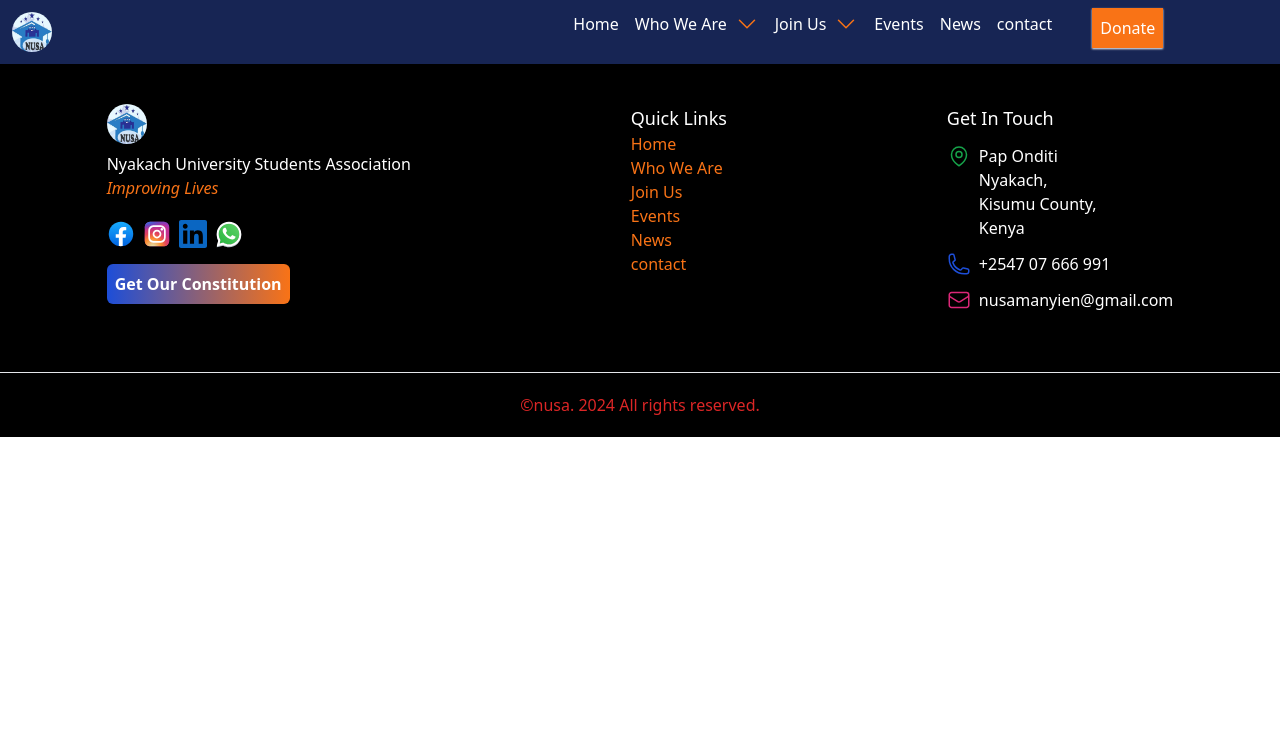
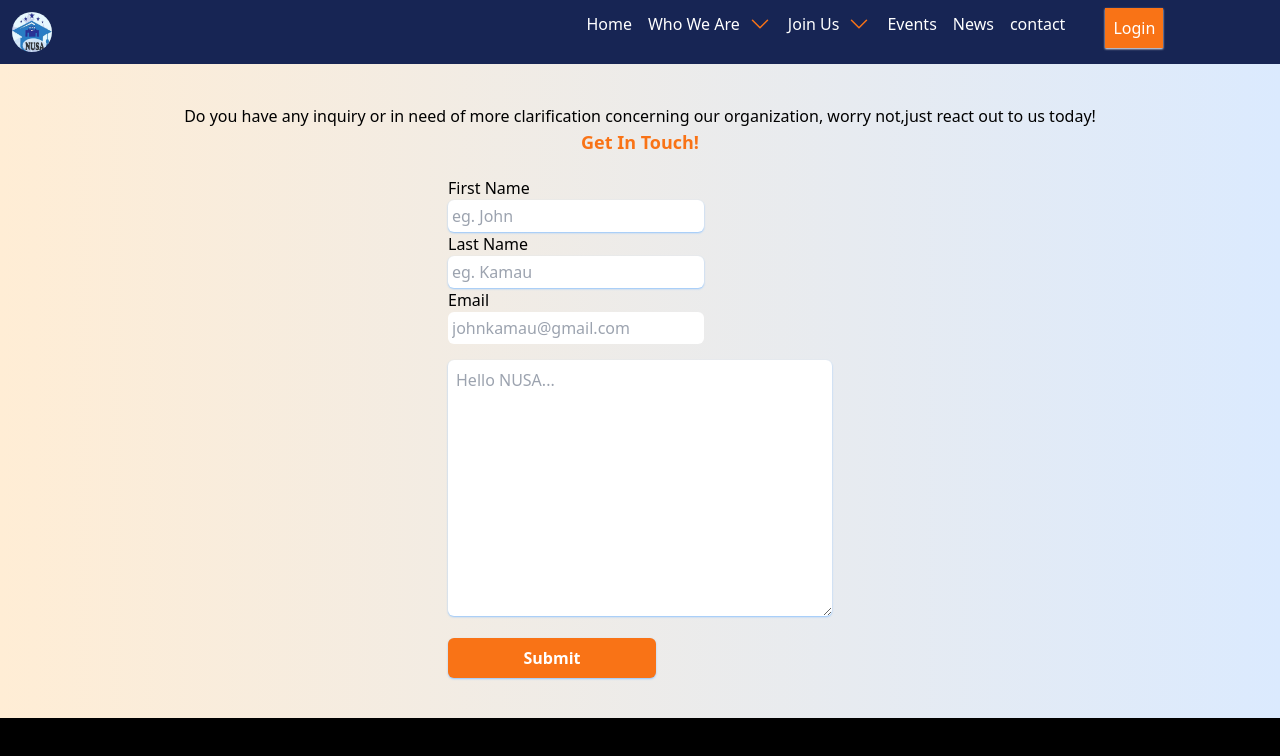
Before and after one commit to WilfredMutwiri/NYAKACHUNIVERSITY-STUDENTSASSOCIATION-Website, a React (Create React App) app in the folder frontend/: page /Contacts in a window 1280 px wide. Shown: the top 756 px of the page. Built offline with nearby package versions, Linux system fonts and the light colour scheme.

Commit message:
Add contactss age

```diff
--- a/frontend/src/App.js
+++ b/frontend/src/App.js
@@ -9,6 +9,7 @@ import FAQ from "./componets/FAQ";
 import JoinUs from "./componets/JoinUs";
 import Events from "./componets/Events";
 import News from "./componets/News";
+import Contacts from "./componets/Contacts";
 function App() {
   return (
     <div className="App">
@@ -23,6 +24,7 @@ function App() {
         <Route path='/JoinUs' element={<JoinUs/>}/>
         <Route path='/Events' element={<Events/>}/>
         <Route path='/News' element={<News/>}/>
+        <Route path='/Contacts' element={<Contacts/>}/>
       </Routes>
       <Footer/>
     </Router>
--- a/frontend/src/componets/Contacts.js
+++ b/frontend/src/componets/Contacts.js
@@ -1,5 +1,24 @@
 const Contacts = () => {
-    return (  );
+    return (
+        <div class="w-full bg-gradient-to-r from-orange-100 to-blue-100 pt-10 pb-10">
+                <p class="text-center">
+                    Do you have any inquiry or in need of more clarification concerning our organization, worry not,just react out to us today!
+                </p>
+            <div class="w-10/12 md:w-96 m-auto">
+                <h2 class="text-center font-semibold text-lg text-orange-500">Get In Touch!</h2>
+                <form action="" class="pt-5">
+                    <label>First Name</label><br/>
+                    <input type="text" placeholder="eg. John" required class="w-64 p-1 rounded-md bg-white shadow-sm shadow-blue-300" /><br/>
+                    <label>Last Name</label><br/>
+                    <input type="text" placeholder="eg. Kamau" required class="w-64 p-1 rounded-md bg-white shadow-sm shadow-blue-300" /><br/>
+                    <label>Email</label><br/>
+                    <input type="email" placeholder="johnkamau@gmail.com" required class="w-64 p-1 rounded-md bg-white" /><br/>
+                    <textarea name="" id="" cols="30" rows="10" placeholder="Hello NUSA..." class="mt-4 w-full p-2 rounded-md shadow-sm shadow-blue-300"></textarea><br/>
+                    <button class="w-52 m-auto bg-orange-500 p-2 rounded-md justify-center mt-4 text-white font-semibold shadow-sm shadow-blue-300 hover:bg-blue-600">Submit</button>
+                </form>
+            </div>
+        </div>
+     );
 }
 
 export default Contacts;
--- a/frontend/src/componets/Navbar.js
+++ b/frontend/src/componets/Navbar.js
@@ -49,6 +49,10 @@ const Navbar = () => {
             openNav.current.style.display="block"
         }
     }
+
+    const loginClick=()=>{
+        alert("Page not Available...site still under development")
+    }
     return (
         <div class="">
             <div class="w-full p-3 bg-blue-950 z-50 relative">
@@ -88,8 +92,8 @@ const Navbar = () => {
             </li></Link>
             <Link to="Events"><li class="navLi">Events</li></Link>
             <Link to="News"><li class="navLi">News</li></Link>
-            <Link><li class="navLi mr-0 md:mr-5 mb-5 md:mb-0">contact</li></Link>
-            <Link><li class="text-center bg-orange-500 text-white ml-0 md:ml-5 p-2 -mt-1 hover:bg-black shadow-sm shadow-gray-50 cursor-pointer">Donate</li></Link>
+            <Link to="Contacts"><li class="navLi mr-0 md:mr-5 mb-5 md:mb-0">contact</li></Link>
+            <Link><li onClick={loginClick} class="text-center bg-orange-500 text-white ml-0 md:ml-5 p-2 -mt-1 hover:bg-black shadow-sm shadow-gray-50 cursor-pointer">Login</li></Link>
             </ul>
             <svg ref={closeNav} onClick={handleCloseNav} xmlns="http://www.w3.org/2000/svg" fill="none" viewBox="0 0 24 24" stroke-width="1.5" stroke="currentColor" class="visible md:hidden h-7 m-auto mt-4 text-red-600 cursor-pointer">
             <path stroke-linecap="round" stroke-linejoin="round" d="M6 18 18 6M6 6l12 12" />
--- a/frontend/src/componets/footer.js
+++ b/frontend/src/componets/footer.js
@@ -28,12 +28,12 @@ const Footer = () => {
             <div class=" pt-5 md:pt-0 pl-0 md:pl-10">
             <h2 class="text-lg">Quick Links</h2>
             <ul class="text-orange-500">
-            <Link><li>Home</li></Link>
-            <Link><li>Who We Are</li></Link>
-            <Link><li>Join Us</li></Link>
-            <Link><li>Events</li></Link>
-            <Link><li>News</li></Link>
-            <Link><li>contact</li></Link>
+            <Link  to="/"><li>Home</li></Link>
+            <Link to="/About"><li>Who We Are</li></Link>
+            <Link to="/JoinUS"><li>Join Us</li></Link>
+            <Link to="Events"><li>Events</li></Link>
+            <Link to="News"><li>News</li></Link>
+            <Link to="Contacts"><li>contact</li></Link>
             </ul>
             </div>
         <div class="pl-0 md:pl-10 pt-5 md:pt-0">
```
